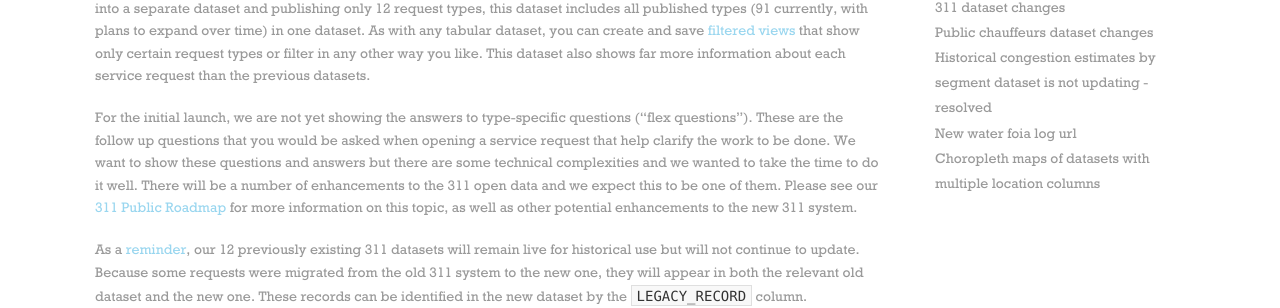
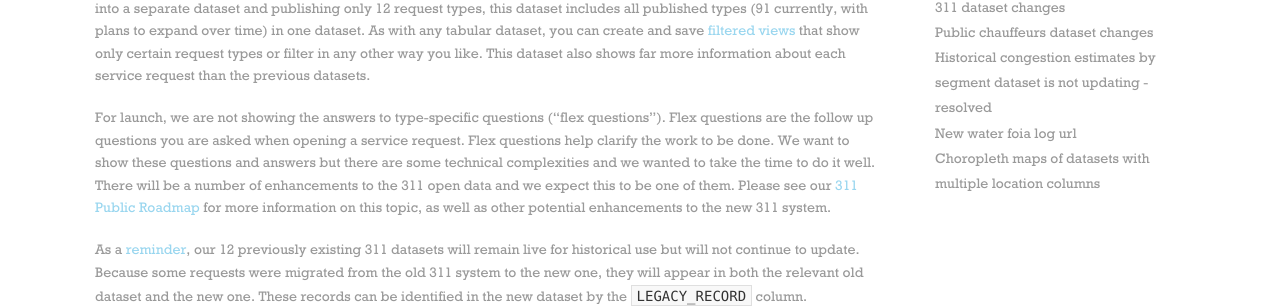
Before and after one commit to Chicago/dev.cityofchicago.org, a Jekyll site: the page built from _posts/2018-12-19-new-311-datasets.md, in a window 1280 px wide. Shown: the part 400-708 px from the top of the page. Built offline with Jekyll 4.4.1, drawn with Linux system fonts in a browser that asks for light colours; some web fonts are replaced.

Commit message:
a few edits to tighten copy on JLevy's great post

```diff
--- a/_posts/2018-12-19-new-311-datasets.md
+++ b/_posts/2018-12-19-new-311-datasets.md
@@ -15,7 +15,7 @@ The City of Chicago launched its new [311](https://www.cityofchicago.org/city/en
 
 The first new dataset in this effort is [311 Service Requests](https://data.cityofchicago.org/d/v6vf-nfxy). Unlike our previous approach of splitting each type of request into a separate dataset and publishing only 12 request types, this dataset includes all published types (91 currently, with plans to expand over time) in one dataset. As with any tabular dataset, you can create and save [filtered views](https://support.socrata.com/hc/en-us/articles/202950808-Creating-a-Filtered-View) that show only certain request types or filter in any other way you like. This dataset also shows far more information about each service request than the previous datasets.
 
-For the initial launch, we are not yet showing the answers to type-specific questions ("flex questions"). These are the follow up questions that you would be asked when opening a service request that help clarify the work to be done. We want to show these questions and answers but there are some technical complexities and we wanted to take the time to do it well. There will be a number of enhancements to the 311 open data and we expect this to be one of them. Please see our [311 Public Roadmap](https://trello.com/b/AODvHk2V/311-public-roadmap) for more information on this topic, as well as other potential enhancements to the new 311 system.
+For launch, we are not showing the answers to type-specific questions ("flex questions"). Flex questions are the follow up questions you are asked when opening a service request. Flex questions help clarify the work to be done. We want to show these questions and answers but there are some technical complexities and we wanted to take the time to do it well. There will be a number of enhancements to the 311 open data and we expect this to be one of them. Please see our [311 Public Roadmap](https://trello.com/b/AODvHk2V/311-public-roadmap) for more information on this topic, as well as other potential enhancements to the new 311 system.
 
 As a [reminder](http://dev.cityofchicago.org/open%20data/data%20portal/2018/12/11/legacy-sr-datasets-announcement.html), our 12 previously existing 311 datasets will remain live for historical use but will not continue to update. Because some requests were migrated from the old 311 system to the new one, they will appear in both the relevant old dataset and the new one. These records can be identified in the new dataset by the `LEGACY_RECORD` column.
 
```
